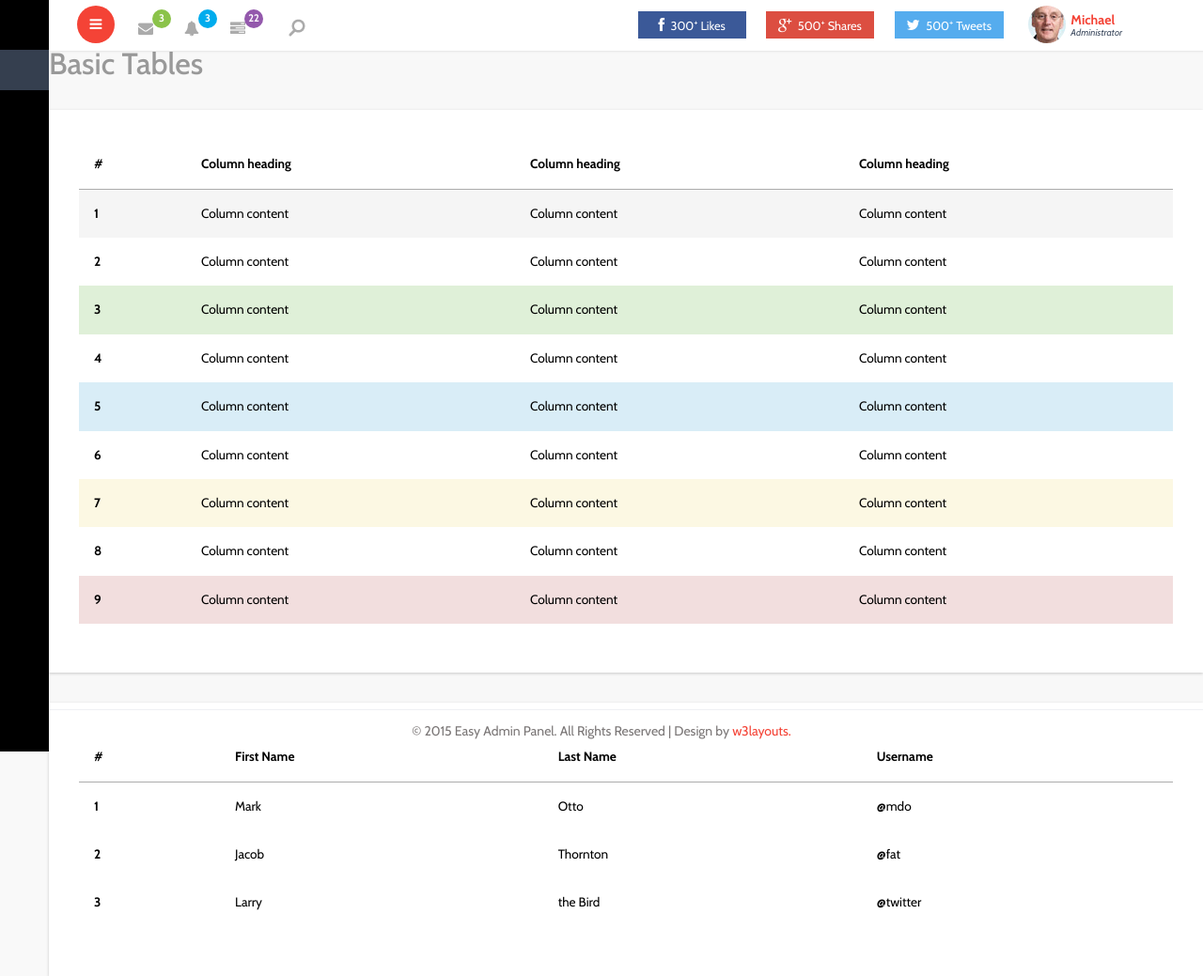
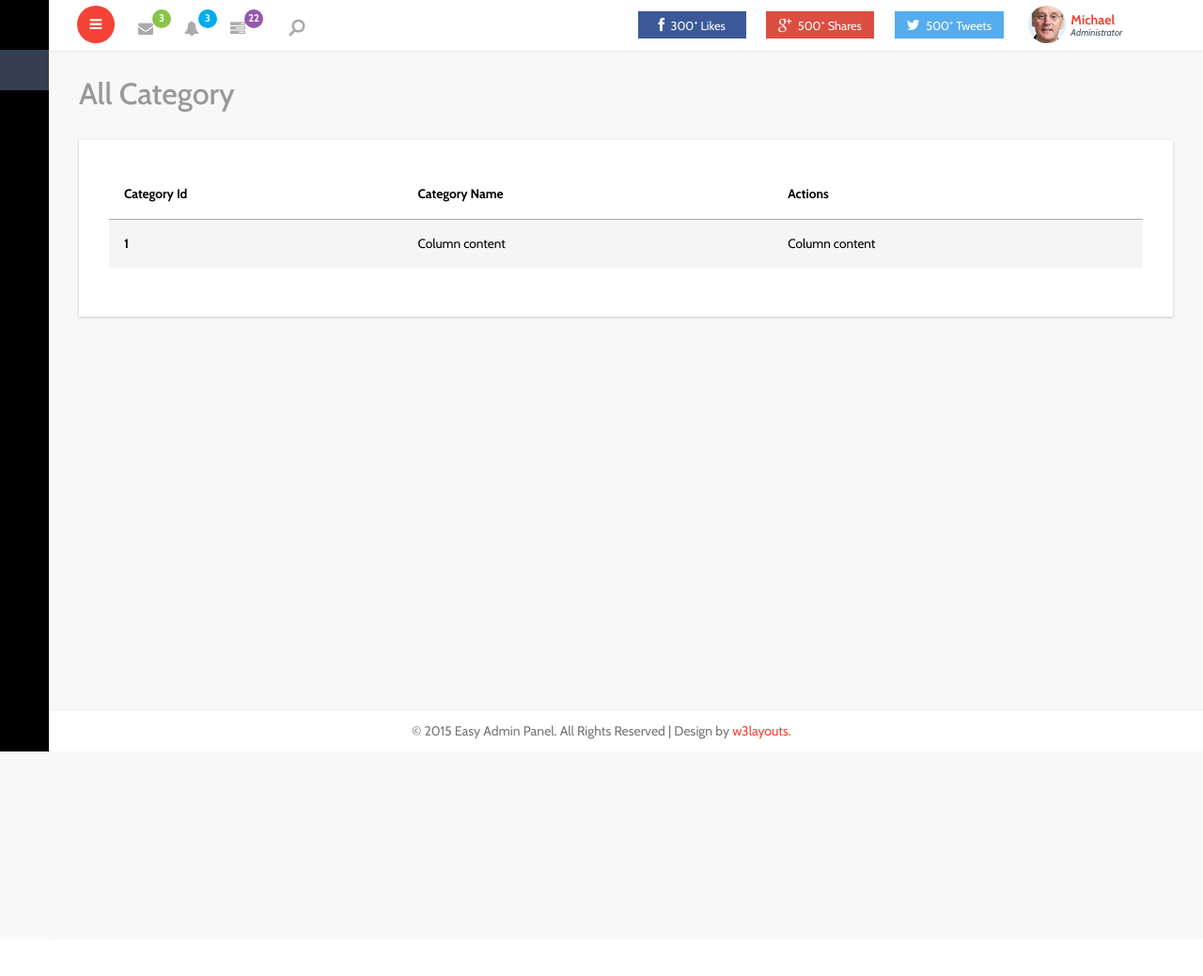
Before and after one commit to Amaanshaikh54/MyEcom, a Django app: page /myadmin/all_category in a window 1280 px wide. Shown: the whole page at 94% size. After the commit the page ends 800 px from the top, so only its background shows below. Run offline with Django 5.2, Linux system fonts and the light colour scheme; some libraries are stand-ins or nearby versions.

Commit message:
viewcategory

```diff
--- a/myadmin/urls.py
+++ b/myadmin/urls.py
@@ -22,7 +22,6 @@ from .views import *
 
 urlpatterns = [
     path('index', views.index, name='index'),
-    path('grid', views.grid, name='grid'),
     path('dashboard', views.dashboard, name='dashboard'),
     path('add_category', views.add_category, name='add_category'),
     path('all_category', views.all_category, name='all_category'),
--- a/myadmin/views.py
+++ b/myadmin/views.py
@@ -4,8 +4,6 @@ from django.shortcuts import render
 def index(request):
     return render(request,'index.html')
 
-def grid(request):
-    return render(request,'grids.html')
 
 def dashboard(request):
     return render(request,'myadmin/dashboard.html')
--- a/templates/myadmin/all_category.html
+++ b/templates/myadmin/all_category.html
@@ -1,17 +1,17 @@
 {% extends 'myadmin/common/index.html' %}
 {% load static %}
 {% block content %}
+<div id="page-wrapper">
     <div class="graphs">
-    <h3 class="blank1">Basic Tables</h3>
+        <h3 class="blank1">All Category </h3>
          <div class="xs tabls">
             <div class="bs-example4" data-example-id="contextual-table">
             <table class="table">
               <thead>
                 <tr>
-              <th>#</th>
-              <th>Column heading</th>
-              <th>Column heading</th>
-              <th>Column heading</th>
+                  <th>Category Id</th>
+                  <th>Category Name</th>
+                  <th>Actions</th>
                 </tr>
               </thead>
               <tbody>
@@ -19,94 +19,15 @@
                   <th scope="row">1</th>
                   <td>Column content</td>
                   <td>Column content</td>
-              <td>Column content</td>
                 </tr>
-            <tr>
-              <th scope="row">2</th>
-              <td>Column content</td>
-              <td>Column content</td>
-              <td>Column content</td>
-            </tr>
-            <tr class="success">
-              <th scope="row">3</th>
-              <td>Column content</td>
-              <td>Column content</td>
-              <td>Column content</td>
-            </tr>
-            <tr>
-              <th scope="row">4</th>
-              <td>Column content</td>
-              <td>Column content</td>
-              <td>Column content</td>
-            </tr>
-            <tr class="info">
-              <th scope="row">5</th>
-              <td>Column content</td>
-              <td>Column content</td>
-              <td>Column content</td>
-            </tr>
-            <tr>
-              <th scope="row">6</th>
-              <td>Column content</td>
-              <td>Column content</td>
-              <td>Column content</td>
-            </tr>
-            <tr class="warning">
-              <th scope="row">7</th>
-              <td>Column content</td>
-              <td>Column content</td>
-              <td>Column content</td>
-            </tr>
-            <tr>
-              <th scope="row">8</th>
-              <td>Column content</td>
-              <td>Column content</td>
-              <td>Column content</td>
-            </tr>
-            <tr class="danger">
-              <th scope="row">9</th>
-              <td>Column content</td>
-              <td>Column content</td>
-              <td>Column content</td>
-            </tr>
-          </tbody>
-        </table>
-       </div>
-       <div class="panel-body1">
-       <table class="table">
-         <thead>
-            <tr>
-              <th>#</th>
-              <th>First Name</th>
-              <th>Last Name</th>
-              <th>Username</th>
-            </tr>
-          </thead>
-          <tbody>
-            <tr>
-              <th scope="row">1</th>
-              <td>Mark</td>
-              <td>Otto</td>
-              <td>@mdo</td>
-            </tr>
-            <tr>
-              <th scope="row">2</th>
-              <td>Jacob</td>
-              <td>Thornton</td>
-              <td>@fat</td>
-            </tr>
-            <tr>
-              <th scope="row">3</th>
-              <td>Larry</td>
-              <td>the Bird</td>
-              <td>@twitter</td>
-            </tr>
+
+
+
               </tbody>
             </table>
            </div>
 
-
-
+        </div>
     </div>
 </div>
 {% endblock %}
--- a/templates/myadmin/common/sidebar.html
+++ b/templates/myadmin/common/sidebar.html
@@ -20,7 +20,7 @@
                             <a href="#"><i class="lnr lnr-cog"></i>
                                 <span>Category</span></a>
                             <ul class="sub-menu-list">
-                                <li><a href="{% url 'grid' %}">View Category</a> </li>
+                                <li><a href="{% url 'all_category' %}">View Category</a> </li>
                                 <li><a href="{% url 'add_category' %}">Add Category</a></li>
                             </ul>
                         </li>
@@ -28,7 +28,7 @@
                 <a href="#"><i class="lnr lnr-cog"></i>
                     <span>Product</span></a>
                 <ul class="sub-menu-list">
-                    <li><a href="{% url 'grid' %}">View Products</a> </li>
+                    <li><a href="#">View Products</a> </li>
                     <li><a href="/static/widgets.html">Add Products</a></li>
                 </ul>
             </li>
```
Lines whose indentation alone changed are shown as unchanged.
